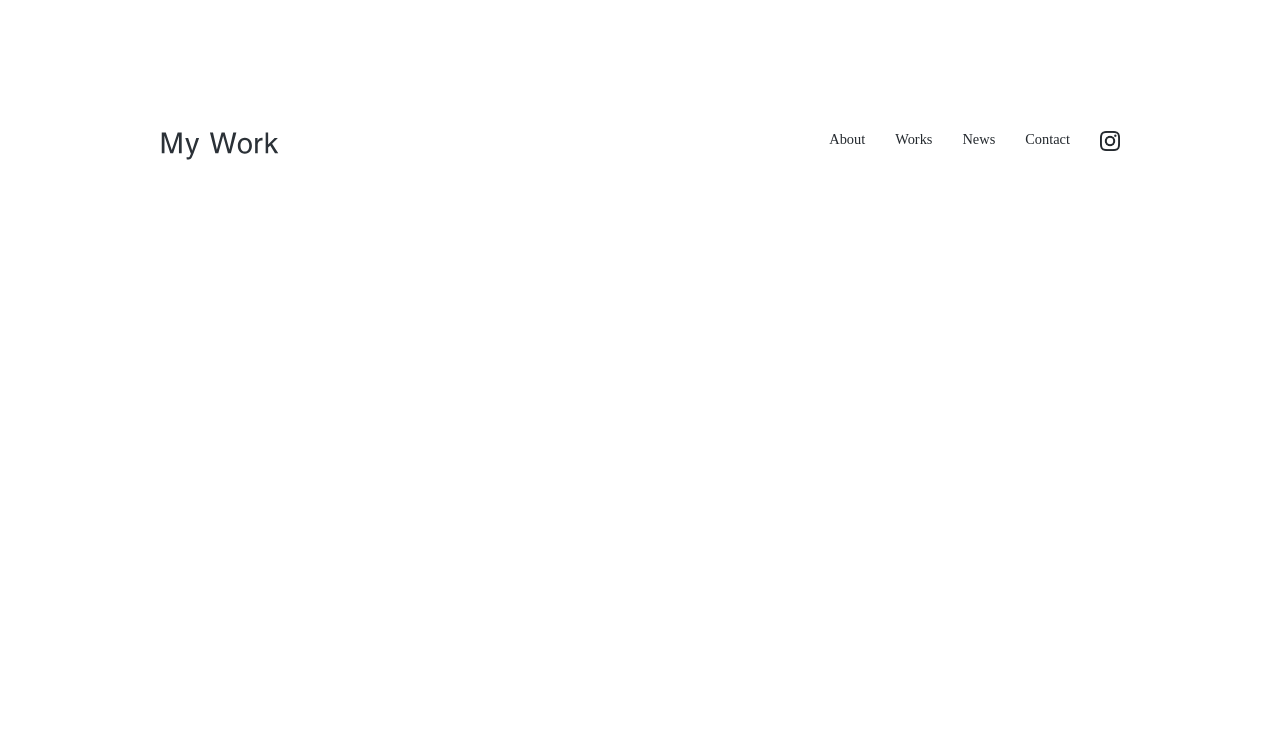
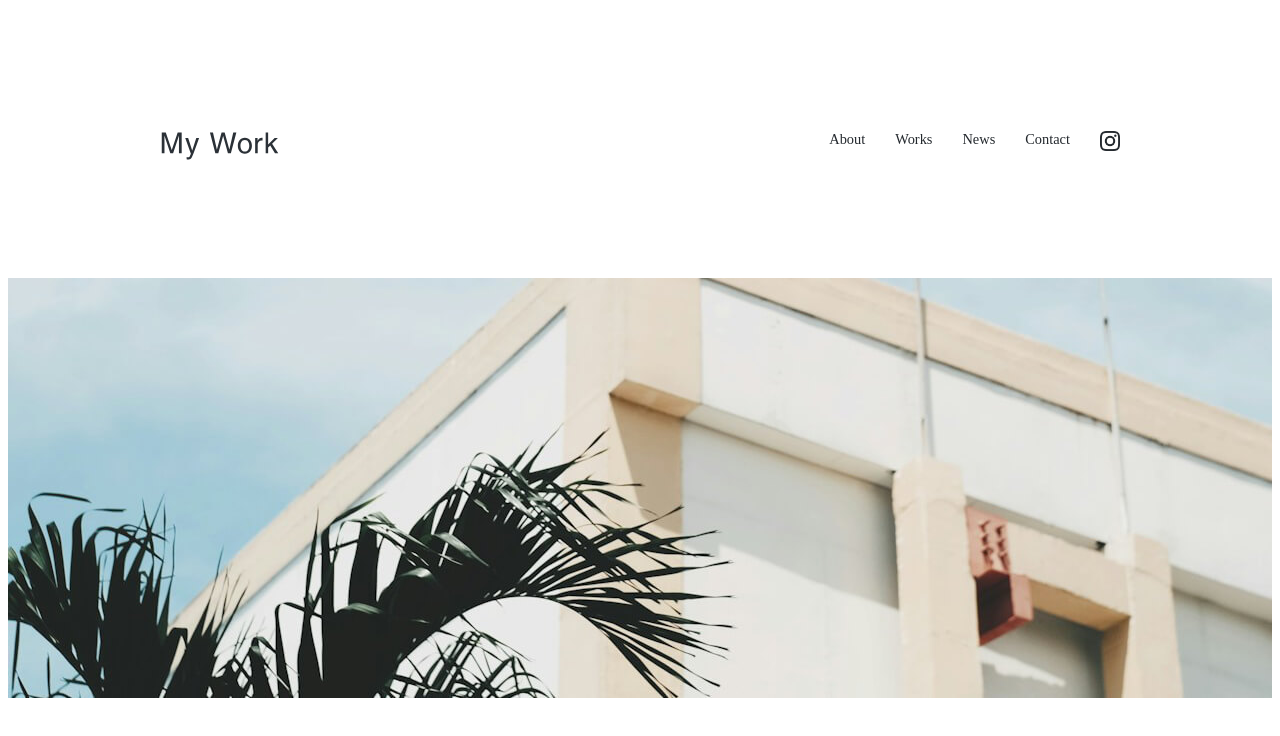
Before and after one commit to nagao-cs/CloneCoding, a plain HTML site: page portfolio/index.html in a window 1280 px wide. Drawn offline with Linux system fonts and the light colour scheme.

Commit message:
main visual

```diff
--- a/portfolio/css/style.css
+++ b/portfolio/css/style.css
@@ -62,3 +62,12 @@ header {
 .global-nav li img.icon {
     width: 20px;
 }
+/* header終わり */
+
+/* main visual */
+#main-visual img{
+    width: 100%;
+    max-width: 1920px;
+    height: 420px;
+    object-fit: cover;
+}
--- a/portfolio/index.html
+++ b/portfolio/index.html
@@ -28,5 +28,10 @@
                 </ul>
             </nav>
         </header>
+        <!-- header終わり -->
+
+        <div id="main-visual">
+            <img src="./img/mainvisual-pc.jpg" alt="main visual">
+        </div>
     </body>
 </html>
```
